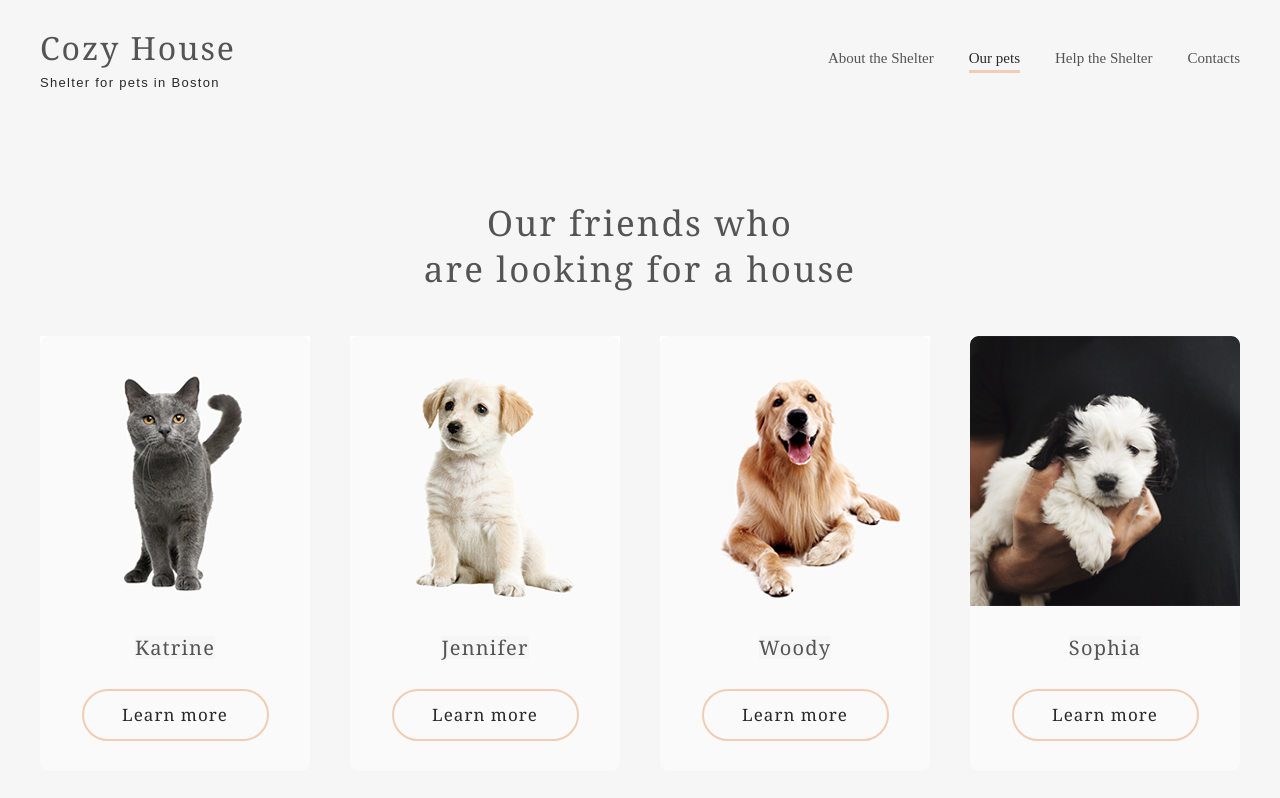
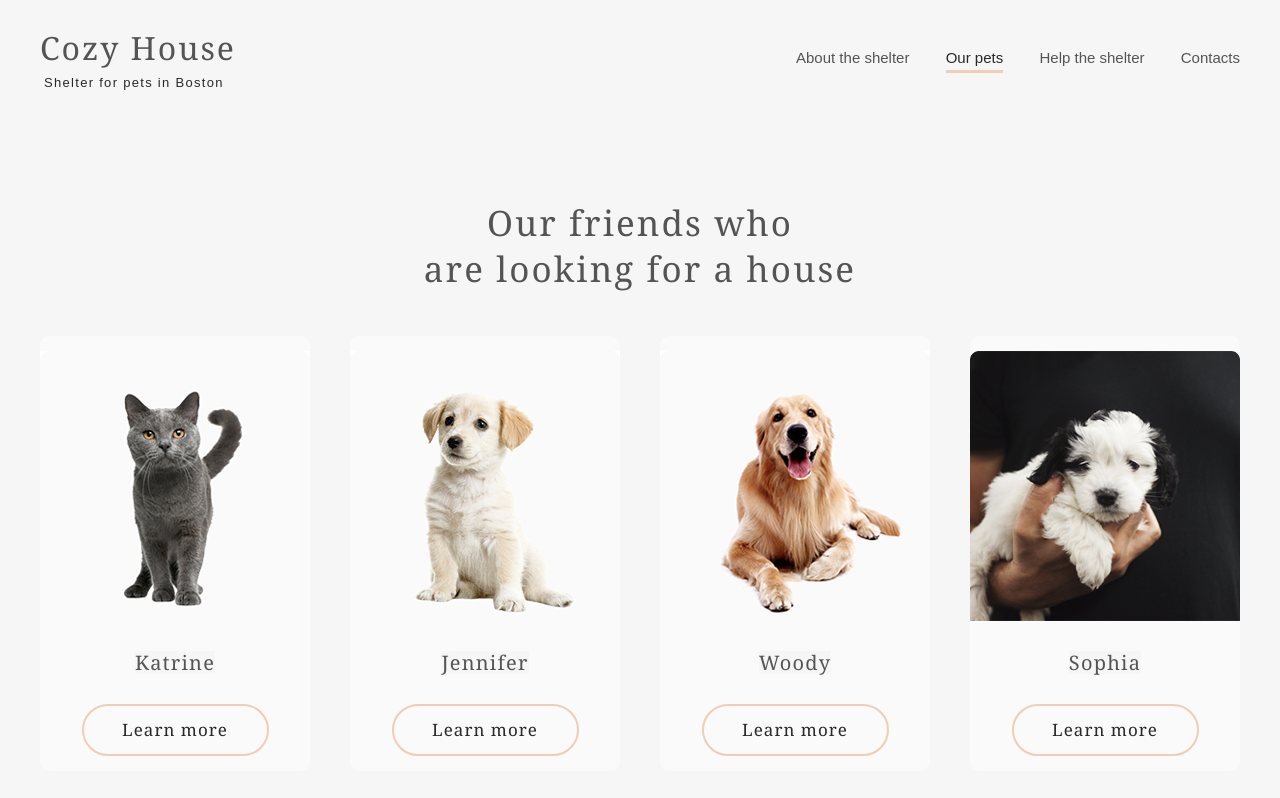
Before and after one commit to KirrBrest/Shelter, a website: page pets.html in a window 1280 px wide. Shown: the top 798 px of the page. Drawn offline with Linux system fonts and the light colour scheme.

Commit message:
feat: perfect-pixel pets1280 step1 (Tue, Apr 04, 2023 10:35:15 PM)

```diff
--- a/pets.html
+++ b/pets.html
@@ -20,18 +20,10 @@
 
         <nav class="header-nav">
           <ul class="site-navigator">
-            <li class="site-navigator-item">
-              <a class="nav-item" href="./index.html">About the Shelter</a>
-            </li>
-            <li class="site-navigator-item">
-              <a class="nav-item-active" href=" " target="_blank">Our pets </a>
-            </li>
-            <li class="site-navigator-item">
-              <a class="nav-item" href="./index.html#help">Help the Shelter</a>
-            </li>
-            <li class="site-navigator-item">
-              <a class="nav-item" href="#footer">Contacts</a>
-            </li>
+            <li><a class="nav-item" href="./index.html">About the shelter</a></li>
+            <li><a class="nav-item-active" href=" " target="_blank">Our pets</a></li>
+            <li><a class="nav-item" href="./index.html#help">Help the shelter</a></li>
+            <li><a class="nav-item" href="#footer">Contacts</a></li>
           </ul>
         </nav>
 
--- a/src/scss/abstracts/_variables-main.scss
+++ b/src/scss/abstracts/_variables-main.scss
@@ -3,6 +3,13 @@
     font-style: normal;
     font-weight: 400;
     src: url("/fonts/georgia/Georgia.ttf") format("ttf"),
+  }
+
+  @font-face {
+    font-family: "Arial";
+    font-style: normal;
+    font-weight: 400;
+    src: url("/fonts/arial/arialmt.ttf") format("ttf"),
   }
 
 html {
--- a/src/scss/abstracts/_variables-pets.scss
+++ b/src/scss/abstracts/_variables-pets.scss
@@ -4,6 +4,14 @@
   font-weight: 400;
   src: url("/fonts/georgia/Georgia.ttf") format("ttf"),
 }
+
+@font-face {
+  font-family: "Arial";
+  font-style: normal;
+  font-weight: 400;
+  src: url("/fonts/arial/arialmt.ttf") format("ttf"),
+}
+
 
 html {
   scroll-behavior: smooth;
@@ -29,12 +37,10 @@ a {
 
 ul,
 li,
-a {
+a,
+img {
 list-style: none;
 background: none;
-}
-img,
-a {
 display: block;
 }
 
--- a/src/scss/base/_tipography-pets.scss
+++ b/src/scss/base/_tipography-pets.scss
@@ -1,7 +1,7 @@
 .header-logo-top {
     font-family: Georgia;
     font-style: normal;
-    font-size: 32px;
+    font-size: 3.2rem;
     font-weight: 400;
     line-height: 110%;
     letter-spacing: 0.06em;
@@ -11,25 +11,26 @@
 .header-logo-bottom {
     font-family: Arial;
     font-style: normal;
-    font-size: 13px;
+    font-size: 1.3rem;
     font-weight: 400;
-    line-height: 15px;
+    line-height: 1.5rem;
     letter-spacing: 0.1em;
     color: #292929;
 }
 
+
 .nav-item-active {
-    font-style: Arial;
+    font-family: Arial;
     font-style: normal;
-    font-size: 15px;
+    font-size: 1.5rem;
     line-height: 160%;
     color: #292929;
   }
 
 .nav-item {
-    font-style: Arial;
+    font-family: Arial;
     font-style: normal;
-    font-size: 15px;
+    font-size: 1.5rem;
     line-height: 160%;
     color: #545454;
   }
@@ -37,7 +38,7 @@
 .our-friends-h3 {
     font-family: Georgia;
     font-style: normal;
-    font-size: 35px;
+    font-size: 3.5rem;
     font-weight: 400;
     line-height: 130%;
     letter-spacing: 0.06em;
@@ -47,7 +48,7 @@
 .our-friends-name {
     font-family: Georgia;
     font-style: normal;
-    font-size: 20px;
+    font-size: 2.0rem;
     font-weight: 400;
     line-height: 115%;
     letter-spacing: 0.06em;
@@ -57,7 +58,7 @@
 .our-friends-btn {
     font-family: Georgia;
     font-style: normal;
-    font-size: 17px;
+    font-size: 1.7rem;
     font-weight: 400;
     line-height: 130%;
     letter-spacing: 0.06em;
@@ -67,7 +68,7 @@
 .pagination-active {
     font-family: Georgia;
     font-style: normal;
-    font-size: 20px;
+    font-size: 2.0rem;
     font-weight: 400;
     line-height: 115%;
     letter-spacing: 0.06em;
@@ -77,7 +78,7 @@
 .pagination-inactive {
     font-family: Georgia;
     font-style: normal;
-    font-size: 20px;
+    font-size: 2.0rem;
     font-weight: 400;
     line-height: 115%;
     letter-spacing: 0.06em;
@@ -88,7 +89,7 @@
 .footer-second-h3 {
     font-family: Georgia;
     font-style: normal;
-    font-size: 35px;
+    font-size: 3.5rem;
     font-weight: 400;
     line-height: 130%;
     letter-spacing: 0.06em;
@@ -101,7 +102,7 @@
 .footer-map-address2 {
     font-family: Georgia;
     font-style: normal;
-    font-size: 20px;
+    font-size: 2.0rem;
     font-weight: 400;
     line-height: 115%;
     letter-spacing: 0.06em;
--- a/src/scss/layout/_header-pets.scss
+++ b/src/scss/layout/_header-pets.scss
@@ -4,26 +4,36 @@
 
 header {
   display: flex;
-  justify-content: space-between;
+  // justify-content: space-around;
 }
 
 .header-logo {
   display: flex;
   flex-direction: column;
   transition: color 0.35s linear;
+  margin-right: auto;
 }
 
 .header-logo-top {
-    margin-bottom: 10px;
-  }
+  margin-bottom: 10px;
+}
 
-.site-navigator {
-  display: flex;
-  gap: 35px;
+.header-logo-bottom {
+  margin-left: 4px;
 }
 
 .header-nav {
   margin-top: 16px;
+  display: flex;
+  width: 37%;
+}
+
+.site-navigator {
+  display: flex;
+  //gap: 35px;
+  justify-content: space-between;
+  width: 100%;
+  padding: 0;
 }
 
 .nav-item-active {
--- a/src/scss/layout/_main-pets.scss
+++ b/src/scss/layout/_main-pets.scss
@@ -31,6 +31,8 @@
   cursor: pointer;
   background-color: #FAFAFA;
   border-radius: 9px;
+  padding-top: 15px;
+
 }
 
 .our-frieds-card:hover .our-friends-btn {
--- a/src/scss/main_pets.scss
+++ b/src/scss/main_pets.scss
@@ -1,3 +1,5 @@
+@import 'abstracts/constants';
+@import 'abstracts/mixins';
 @import 'abstracts/variables-main';
 @import 'base/tipography-pets';
 //@import 'components/buttons';
@@ -7,3 +9,5 @@
 //@import 'pages/home';
 //@import 'themes/theme';
 //@import 'vendors/bootstrap';
+@import 'abstracts/mixins';
+@import 'base/hamburger';
```
Also changed, not shown: fonts/arial/arial_bolditalicmt.ttf (added), fonts/arial/arialmt.ttf (added), style_pets.css, 2 other files. Lines whose indentation alone changed are shown as unchanged.
